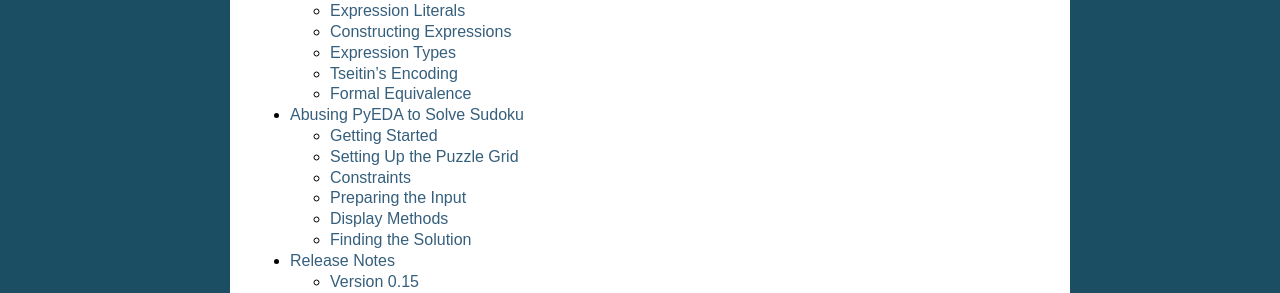
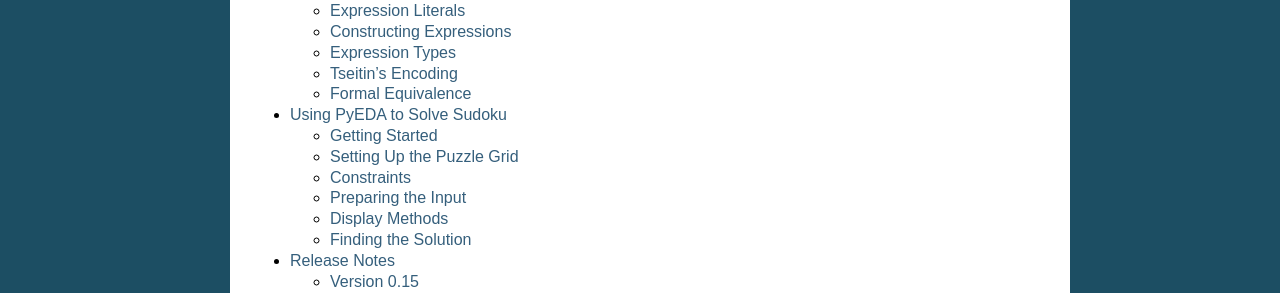
Before and after one commit to cjdrake/pyeda, a Sphinx documentation site: the page built from doc/source/index.rst, in a window 1280 px wide. Shown: the part 977-1270 px from the top of the page. Built offline with Sphinx 7.4.7, drawn with Linux system fonts in a browser that asks for light colours; some of the changed lines change nothing that is shown.

Commit message:
Update Sudoku article language

```diff
--- a/doc/source/sudoku.rst
+++ b/doc/source/sudoku.rst
@@ -1,8 +1,8 @@
 .. _sudoku:
 
-*********************************
-  Abusing PyEDA to Solve Sudoku
-*********************************
+*******************************
+  Using PyEDA to Solve Sudoku
+*******************************
 
 According to Peter Norvig in his
 `fantastic essay <http://norvig.com/sudoku.html>`_
@@ -13,14 +13,14 @@
 I can personally attest to that.
 
 In this example,
-I will explain how to misuse/abuse PyEDA's Boolean expressions and
+I will explain how to use PyEDA's Boolean expressions and
 satisfiability engine to create a general-purpose Sudoku solver.
 
 First, let's get a few ground rules straight:
 
 1. There are lots of Sudoku solvers on the Internet;
    I make no claims of novelty.
-2. PyEDA is unlikely to win any speed competitions.
+2. PyEDA is pretty fast, but unlikely to win any speed competitions.
 3. Let's face it--this is a pretty awesome waste of time.
 
 Getting Started
```
